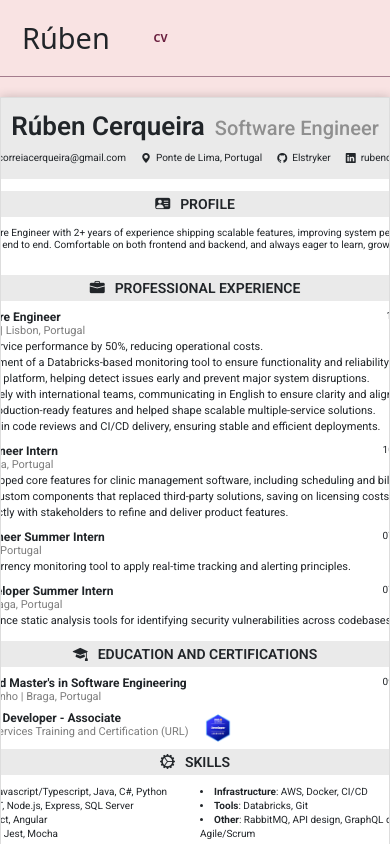
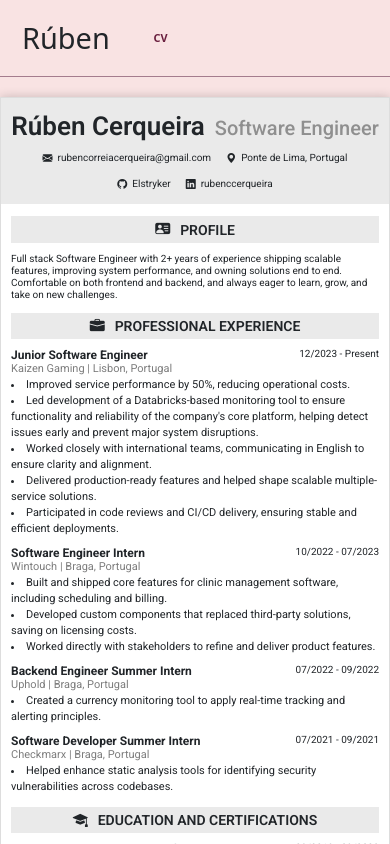
Before and after one commit to rubenccerqueira/rubenccerqueira.github.io, an Angular app: page /cv in a window 390 px wide. Shown: the top 844 px of the page. Built offline with nearby package versions, Linux system fonts and the light colour scheme.

Commit message:
fix mobile view CV

```diff
--- a/src/app/cv/cv.component.scss
+++ b/src/app/cv/cv.component.scss
@@ -53,6 +53,11 @@
 
       > * {
         width: 542px;
+        max-width: 100%;
+
+        @media only screen and (max-width: 595px) {
+          padding: 0px 10px;
+        }
       }
 
       .identification {
@@ -103,8 +108,17 @@
       gap: 12px;
       align-items: center;
 
+      @media only screen and (max-width: 595px) {
+        padding-bottom: 10px;
+      }
+
       > * {
         width: 542px;
+        max-width: 100%;
+
+        @media only screen and (max-width: 595px) {
+          padding: 0px 10px;
+        }
       }
 
       .sectionWithTitle {
```
Also changed, not shown: 4 other files (tests, documents, lock files or other folders).
